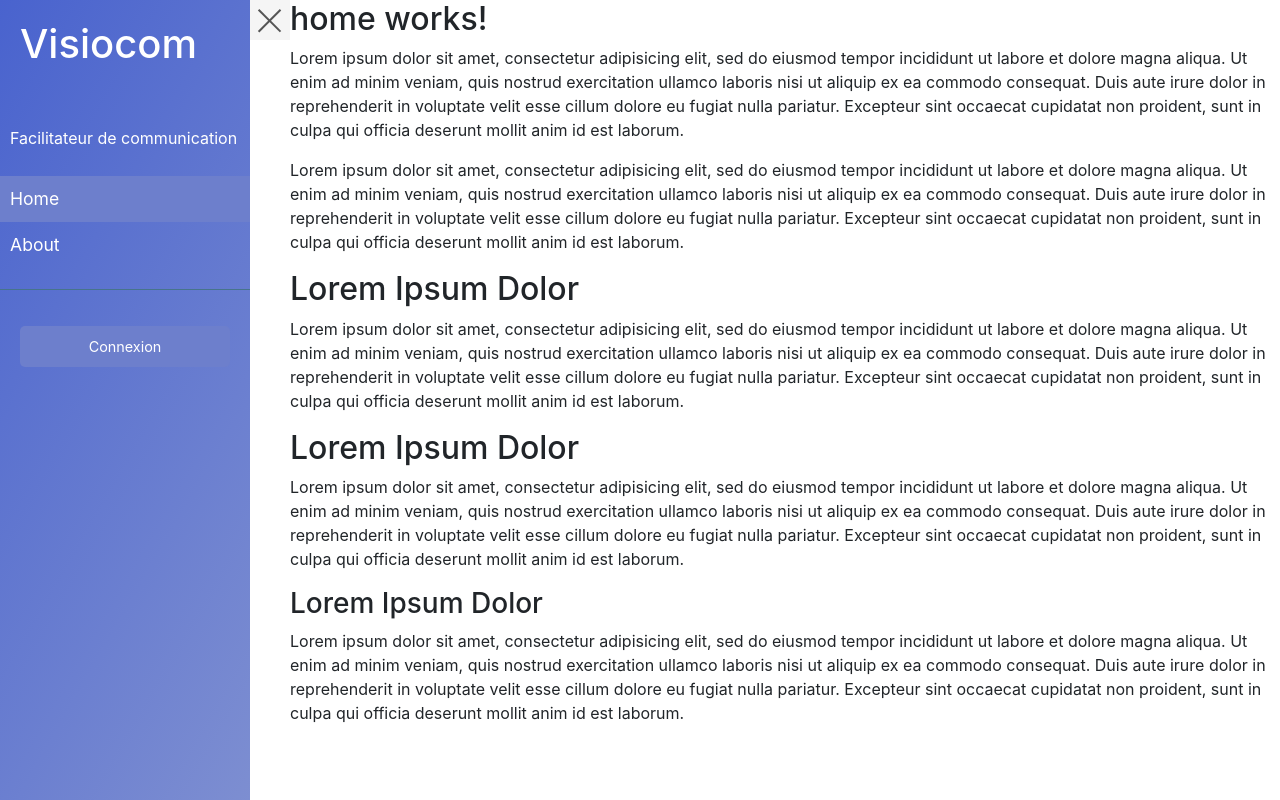
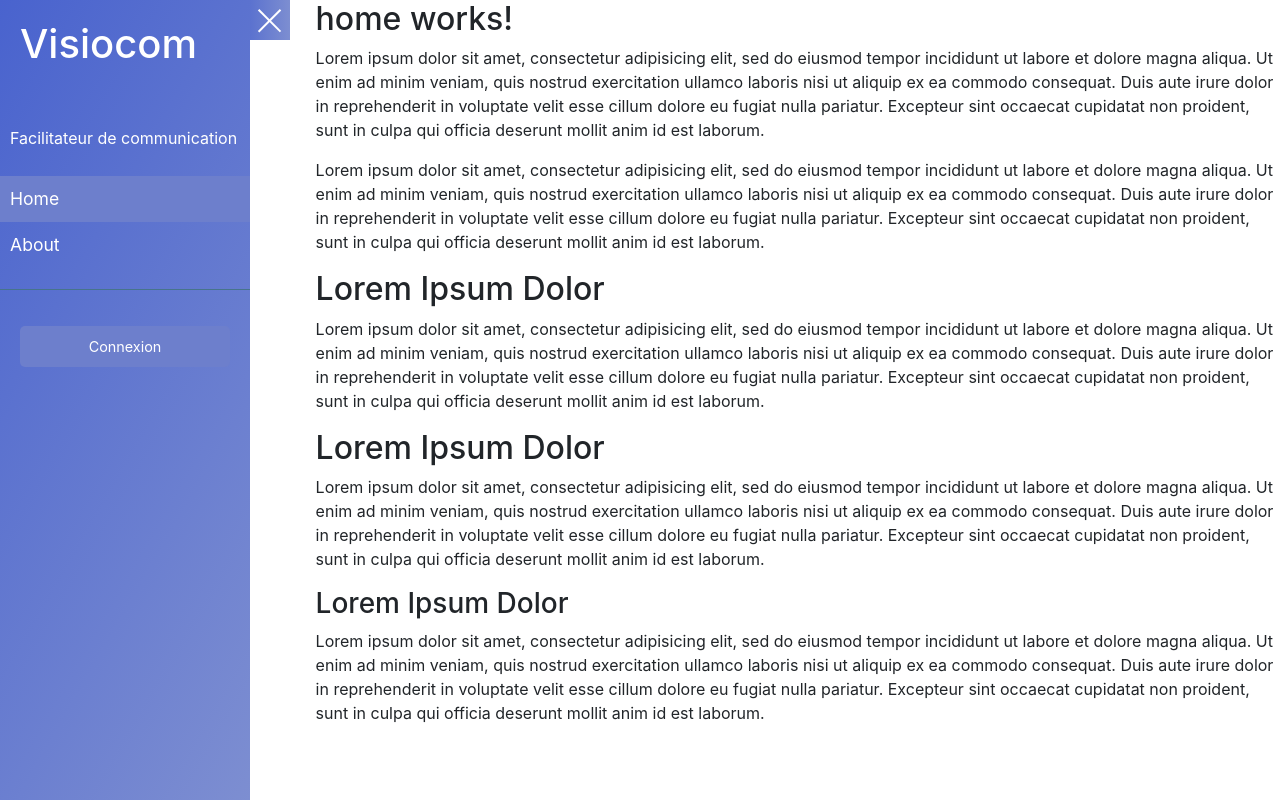
Before and after one commit to Bruants/Visiocom, an Angular app in the folder front/: page /home in a window 1280 px wide. Built offline with nearby package versions, Linux system fonts and the light colour scheme.

Commit message:
Modifications bouton sidebar + Nettoyage

```diff
--- a/front/src/app/app.component.html
+++ b/front/src/app/app.component.html
@@ -1,5 +1,5 @@
 <div class="wrapper">
     <app-navigation></app-navigation>
     <app-sidebar-hide-button></app-sidebar-hide-button>
-    <router-outlet></router-outlet>
+    <router-outlet class="content"></router-outlet>
 </div>
--- a/front/src/app/app.component.scss
+++ b/front/src/app/app.component.scss
@@ -1,23 +1,10 @@
-@import "https://fonts.googleapis.com/css?family=Poppins:300,400,500,600,700";
-
-/* marche pas, mais voir si on le met dans styles.scss
-body {
-    font-family: 'Poppins', sans-serif;
-    background: #fafafa;
-}
-*/
-
-p {
-    font-family: 'Poppins', sans-serif;
-    font-size: 1.1em;
-    font-weight: 300;
-    line-height: 1.7em;
-    color: #999;
-}
-
 .wrapper {
     display: flex;
     align-items: stretch;
     perspective: 1500px;
     min-height: 100vh;
 }
+
+app-sidebar-hide-button {
+    margin-right: 2%;
+}
--- a/front/src/app/navigation/sidebar/hide-button/hide-button.component.scss
+++ b/front/src/app/navigation/sidebar/hide-button/hide-button.component.scss
@@ -5,7 +5,7 @@
 #sidebarCollapse {
     width: 40px;
     height: 40px;
-    background: #f5f5f5;
+    background: linear-gradient(90deg, #5B72CF 0%, rgb(125, 142, 209) 100%);
     padding: 1%;
     border: none;
 }
@@ -15,7 +15,7 @@
     height: 2px;
     margin: 0 auto;
     display: block;
-    background: #555;
+    background: #fff;
     transition: all 0.8s cubic-bezier(0.810, -0.330, 0.345, 1.375);
     transition-delay: 0.2s;
 }
--- a/front/src/styles.scss
+++ b/front/src/styles.scss
@@ -1 +1,7 @@
 /* You can add global styles to this file, and also import other style files */
+
+@import "https://fonts.googleapis.com/css?family=Poppins:300,400,500,600,700";
+body {
+    font-family: 'Poppins', sans-serif;
+    background: #dfdfdf;
+}
```
